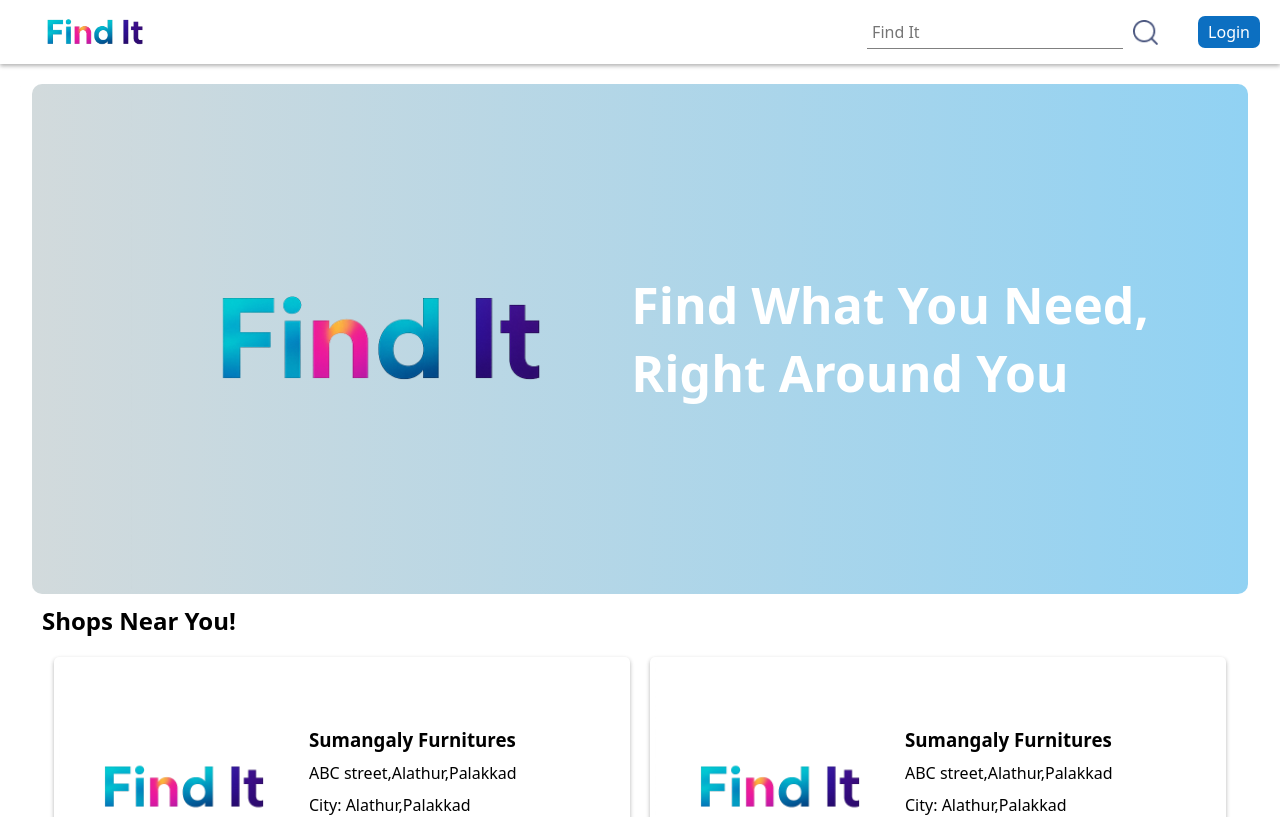
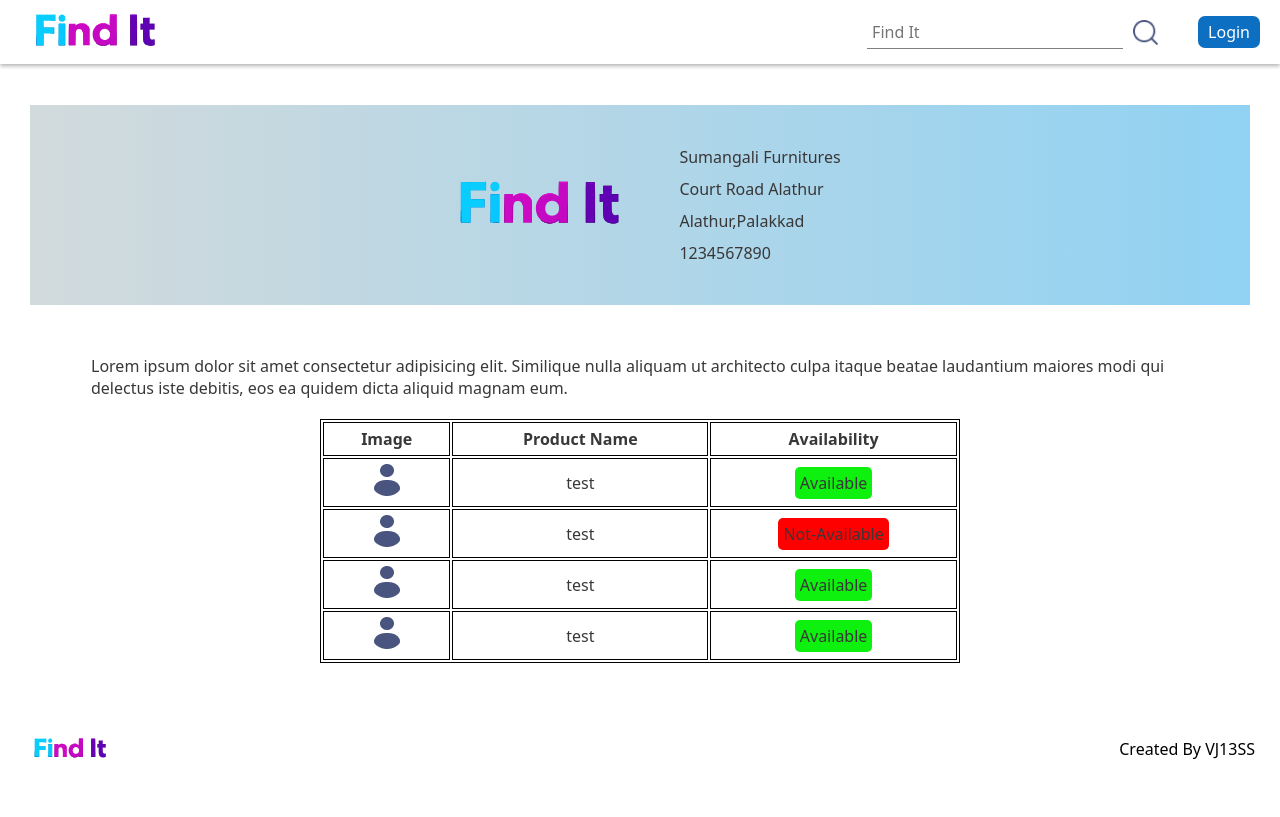
Before and after one commit to VJ13SS/FindIt, a React (Vite) app in the folder client/: page /visit-shop/1 in a window 1280 px wide. Shown: the top 817 px of the page. Built offline with nearby package versions, Linux system fonts and the light colour scheme.

Commit message:
added the developers note,updated the view shop.jsx file

```diff
--- a/client/src/App.jsx
+++ b/client/src/App.jsx
@@ -4,6 +4,11 @@ import Navbar from "./components/navbar/navbar";
 import { AppContext } from "./context/AppContext";
 import Hero from "./components/hero/hero";
 import Shops from "./shops/shops";
+import Footer from "./components/footer/footer";
+import DevelopersNote from "./components/note/developersNote";
+import { Route, Routes } from "react-router-dom";
+import Home from "./components/home/home";
+import ViewShop from "./components/viewShop/viewShop";
 
 export default function App(){
   const {displayLoginPopUp,setDisplayLoginPopUp} = useContext(AppContext)
@@ -11,8 +16,11 @@ export default function App(){
     <>
     {displayLoginPopUp ? <LoginPopUp />:<div className="app">
       <Navbar />
-      <Hero />
-      <Shops />
+      <Routes>
+        <Route path="/" element={<Home />} />
+        <Route path="/visit-shop/:id" element={<ViewShop />} />
+      </Routes>
+      <Footer />
 
     </div>}</>
 
--- /dev/null
+++ b/client/src/components/footer/footer.css
@@ -0,0 +1,12 @@
+footer{
+    width: 100vw;
+    display: flex;
+    justify-content: space-between;
+    align-items: center;
+    padding-inline: 25px;
+    font-weight: 500;
+}
+
+footer img{
+    width: 90px;
+}
--- /dev/null
+++ b/client/src/components/footer/footer.jsx
@@ -0,0 +1,10 @@
+import './footer.css'
+
+export default function Footer(){
+    return(
+        <footer>
+        <img src="/Images/FindIt.svg" alt="" />
+        <span>Created By VJ13SS</span>
+        </footer>
+    )
+}
--- /dev/null
+++ b/client/src/components/home/home.jsx
@@ -0,0 +1,13 @@
+import Shops from "../../shops/shops";
+import Hero from "../hero/hero";
+import DevelopersNote from "../note/developersNote";
+
+export default function Home(){
+    return(
+        <>
+        <Hero />
+        <Shops />
+        <DevelopersNote />
+        </>
+    )
+}
--- a/client/src/components/navbar/navbar.jsx
+++ b/client/src/components/navbar/navbar.jsx
@@ -1,16 +1,17 @@
 import { useContext } from "react";
 import { AppContext } from "../../context/AppContext";
 import "./navbar.css";
+import { useNavigate } from "react-router-dom";
 
 export default function Navbar() {
   //<span>Sumangali furnitures</span>
 
   const { displayLoginPopUp, setDisplayLoginPopUp } = useContext(AppContext);
-
+  const navigate = useNavigate()
   return (
     <nav>
       <div className="nav-left">
-        <img src="/Images/FindItLogo.png" alt="" />
+        <img src="/Images/FindIt.svg" alt="" onClick={() => navigate('/')}/>
       </div>
       <div className="nav-right">
         <div className="search-container">
--- /dev/null
+++ b/client/src/components/note/developersNote.css
@@ -0,0 +1,22 @@
+.developers-note-container{
+    display: flex;
+    flex-direction: column;
+    gap: 10px;
+    margin-top: 30px;
+    padding: 20px;
+    color: rgb(87, 85, 85);
+    font-weight: 500;
+}
+
+.developers-note{
+    padding: 10px;
+    border: 5px solid rgb(145, 210, 243);
+    border-radius: 10px;
+    display: flex;
+    flex-direction: column;
+    gap: 10px;
+}
+
+.developers-note p{
+    line-height: 30px;
+}
--- /dev/null
+++ b/client/src/components/note/developersNote.jsx
@@ -0,0 +1,33 @@
+import "./developersNote.css";
+
+export default function DevelopersNote() {
+  return (
+    <div className="developers-note-container">
+      <h3>Developer's Note</h3>
+      <div className="developers-note">
+        <p>
+          Hi there! I'm a developer who enjoys building meaningful solutions for
+          everyday problems. This project, "Find It", was inspired by a
+          common issue many of us face — needing something urgently but not
+          knowing where to find it. Whether it's a household item, a specific
+          book, or a tool, people often waste time going from shop to shop
+          searching. I wanted to create a platform where local shops can
+          register and list the items they sell, making it easier for users to
+          search for a product and instantly see which nearby stores have it
+          available. The platform allows users to view shop details, browse
+          their listed items, and even contact them directly, bridging the gap
+          between small local vendors and people in need. I thoroughly enjoyed
+          building this project as it challenged me to think not just
+          technically, but also from a user’s perspective. There’s still a lot
+          of room for improvement, and I plan to explore features like product
+          availability updates, map integration, and maybe even a way to request
+          or reserve items. Thanks for taking the time to check out my project!
+          I'm excited to keep learning and improving, and I hope this idea can
+          grow into something genuinely useful for communities.
+
+        </p>
+        <span>By Viswajith S -- VJ13SS</span>
+      </div>
+    </div>
+  );
+}
--- /dev/null
+++ b/client/src/components/viewShop/shopProducts.js
@@ -0,0 +1,24 @@
+const productsData = [
+    {
+        img:'/Images/profile_icon.png',
+        name:'test',
+        status:'Available'
+    },
+    {
+        img:'/Images/profile_icon.png',
+        name:'test',
+        status:'Not-Available'
+    },
+    {
+        img:'/Images/profile_icon.png',
+        name:'test',
+        status:'Available'
+    },
+    {
+        img:'/Images/profile_icon.png',
+        name:'test',
+        status:'Available'
+    },
+]
+
+export default productsData
--- /dev/null
+++ b/client/src/components/viewShop/viewShop.css
@@ -0,0 +1,54 @@
+.view-shop{
+    min-height: 80vh;
+    padding: 30px;
+    font-weight: 500;
+    display: flex;
+    justify-content: center;
+    align-items: center;
+    flex-direction: column;
+    gap: 20px;
+    color: rgb(57, 55, 55);
+}
+.shop-header{
+    display: flex;
+    justify-content: center;
+    align-items: center;
+    gap: 40px;
+    background: linear-gradient(to right,rgb(210, 218, 220),rgb(145, 210, 243));
+    margin-bottom: 30px;
+    width: 100%;
+}
+
+.shop-header img{
+    width: 200px;
+    border-radius: 10px;
+}
+
+.shop-header .header-data{
+    display: flex;
+    flex-direction: column;
+    gap: 10px;
+}
+
+.shop-description{
+    max-width: 90%;
+}
+
+.available,.not-available{
+    padding: 5px;
+    border-radius: 5px;
+}
+
+.available{
+    background-color: rgb(14, 240, 14);
+}
+
+.not-available{
+    background-color: red;
+}
+
+@media(max-width:800px){
+    .view-shop table{
+        width: 80vw;
+    }
+}
--- /dev/null
+++ b/client/src/components/viewShop/viewShop.jsx
@@ -0,0 +1,50 @@
+import { useParams } from "react-router-dom";
+import "./viewShop.css";
+import productsData from "./shopProducts";
+
+export default function ViewShop() {
+  const { id } = useParams();
+  return (
+    <div className="view-shop">
+      <div className="shop-header">
+        <img src="/Images/FindIt.svg" alt="" />
+        <div className="header-data">
+          <span>Sumangali Furnitures</span>
+          <span>Court Road Alathur</span>
+          <span>Alathur,Palakkad</span>
+          <span>1234567890</span>
+        </div>
+      </div>
+      {/*Shop Description */}
+      <p className="shop-description">
+        Lorem ipsum dolor sit amet consectetur adipisicing elit. Similique nulla
+        aliquam ut architecto culpa itaque beatae laudantium maiores modi qui
+        delectus iste debitis, eos ea quidem dicta aliquid magnam eum.
+      </p>
+      <table>
+        <thead>
+          <tr>
+            <th>Image</th>
+            <th>Product Name</th>
+            <th>Availability</th>
+          </tr>
+        </thead>
+        <tbody>
+          {productsData.map((product, indx) => (
+            <tr>
+              <td>
+                <img src={product.img} alt="" />
+              </td>
+              <td>
+                <span>{product.name}</span>
+              </td>
+              <td>
+                <span className={product.status === 'Available'?'available':'not-available'}>{product.status}</span>
+              </td>
+            </tr>
+          ))}
+        </tbody>
+      </table>
+    </div>
+  );
+}
--- a/client/src/index.css
+++ b/client/src/index.css
@@ -25,3 +25,16 @@ a{
 body{
   min-height: 100vh;
 }
+
+table,table th,table td{
+  border: 1px solid black;
+  text-align: center;
+}
+
+.view-shop table{
+  width: 50vw;
+}
+
+table th,table td{
+  padding: 5px;
+}
```
Also changed, not shown: client/src/components/hero/hero.jsx (+0 -12 lines).
